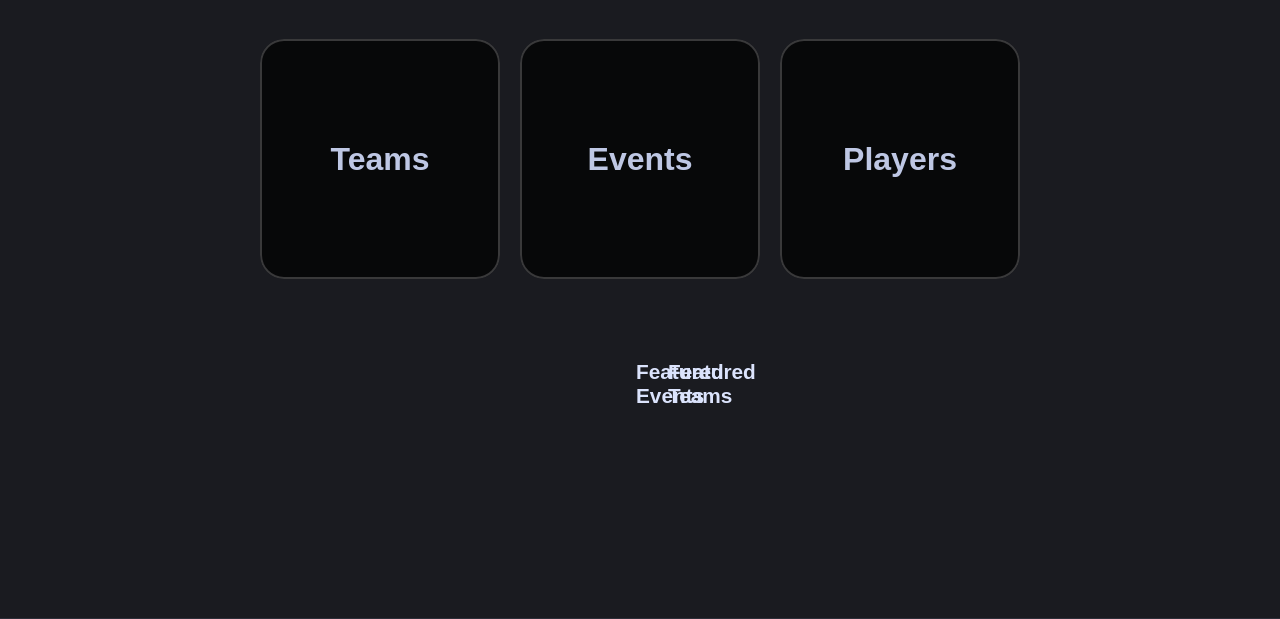
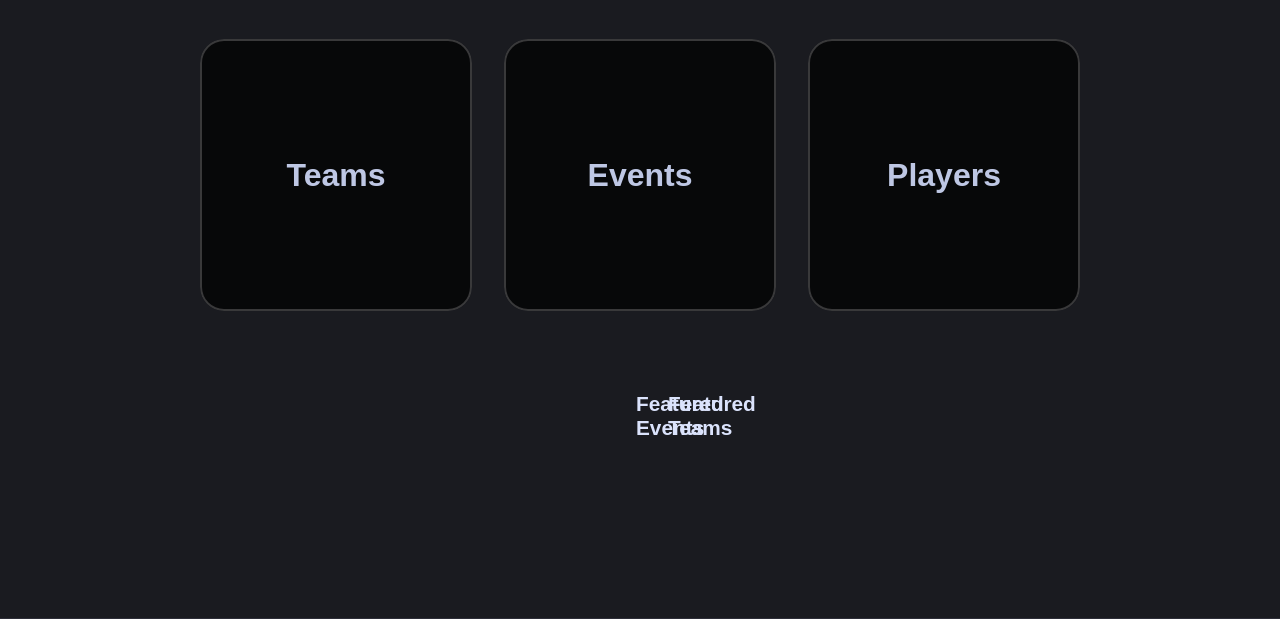
Before and after one commit to tyrohellion/demos, a Flask app: template templates/index.html in a window 1280 px wide. Shown: the part 63-682 px from the top of the page. Run offline with Flask 3, Linux system fonts and the light colour scheme; the template is opened without the code that fills it, so the values that code supplies are empty; parts of the project's set-up code (start-up, migrations or seed data) failed here and were passed over; some web fonts are replaced.

Commit message:
main home page boxes rewrite and font scalling

```diff
--- a/static/css/style-1.2.css
+++ b/static/css/style-1.3.css
@@ -243,17 +243,14 @@
   }
 }
 
-/* grid card area */
+/* index card area */
 
 .grid-container {
-  display: grid;
-  place-content: center;
-  grid-template-columns: repeat(auto-fit, 20rem);
-  grid-auto-rows: minmax(1rem, 20rem);
-  grid-auto-flow: auto;
-  grid-gap: 20px;
-  padding-top: 40px;
-  padding-bottom: 80px;
+  display: flex;
+  justify-content: center;
+  flex-wrap: wrap;
+  padding: 40px 1rem 80px 1rem;
+  gap: 2rem;
 }
 
 .grid-container section {
@@ -261,6 +258,8 @@
   color: var(--button-color);
   background-color: var(--match-results-background);
   display: flex;
+  width: 20rem;
+  height: 20rem;
   overflow: hidden;
 }
 
@@ -2674,16 +2681,16 @@
  * --------------------------------------------
  */
 @media all and (max-width: 1530px) {
-  .grid-container {
-    grid-template-columns: repeat(auto-fit, 15rem);
-    grid-auto-rows: minmax(1rem, 15rem);
+  .grid-container section {
+    width: 17rem;
+    height: 17rem;
   }
 }
 
 @media all and (min-width: 768px) and (max-width: 1024px) {
-  .grid-container {
-    grid-template-columns: repeat(auto-fit, 14rem);
-    grid-auto-rows: minmax(1rem, 14rem);
+  .grid-container section {
+    width: 14rem;
+    height: 14rem;
   }
 }
 
--- a/templates/event_info.html
+++ b/templates/event_info.html
@@ -6,7 +6,7 @@
     <title>{{ event.name }}</title>
     <meta name="description" content="" />
     <meta name="viewport" content="width=device-width, initial-scale=1" />
-    <link rel="stylesheet" href="/static/css/style-1.2.css" />
+    <link rel="stylesheet" href="/static/css/style-1.3.css" />
     <link rel="shortcut icon" href="{{ url_for('static', filename='/images/favicon.ico') }}">
 
     <link rel="preconnect" href="https://rsms.me/" />
--- a/templates/events.html
+++ b/templates/events.html
@@ -6,7 +6,7 @@
     <title>Events</title>
     <meta name="description" content="" />
     <meta name="viewport" content="width=device-width, initial-scale=1" />
-    <link rel="stylesheet" href="/static/css/style-1.2.css" />
+    <link rel="stylesheet" href="/static/css/style-1.3.css" />
     <link rel="shortcut icon" href="{{ url_for('static', filename='/images/favicon.ico') }}">
 
     <link rel="preconnect" href="https://rsms.me/" />
--- a/templates/index.html
+++ b/templates/index.html
@@ -6,7 +6,7 @@
     <title>demosgg</title>
     <meta name="description" content="" />
     <meta name="viewport" content="width=device-width, initial-scale=1" />
-    <link rel="stylesheet" href="/static/css/style-1.2.css" />
+    <link rel="stylesheet" href="/static/css/style-1.3.css" />
     <link rel="shortcut icon" href="{{ url_for('static', filename='/images/favicon.ico') }}">
 
     <link rel="preconnect" href="https://rsms.me/" />
--- a/templates/match_info.html
+++ b/templates/match_info.html
@@ -12,7 +12,7 @@
     {% endif %}
     <meta name="description" content="" />
     <meta name="viewport" content="width=device-width, initial-scale=1" />
-    <link rel="stylesheet" href="/static/css/style-1.2.css" />
+    <link rel="stylesheet" href="/static/css/style-1.3.css" />
     <link
       rel="shortcut icon"
       href="{{ url_for('static', filename='/images/favicon.ico') }}"
--- a/templates/player_info.html
+++ b/templates/player_info.html
@@ -6,7 +6,7 @@
     <title>{{ player.tag }}</title>
     <meta name="description" content="" />
     <meta name="viewport" content="width=device-width, initial-scale=1" />
-    <link rel="stylesheet" href="/static/css/style-1.2.css" />
+    <link rel="stylesheet" href="/static/css/style-1.3.css" />
     <link
       rel="shortcut icon"
       href="{{ url_for('static', filename='/images/favicon.ico') }}"
--- a/templates/players.html
+++ b/templates/players.html
@@ -6,7 +6,7 @@
     <title>Players</title>
     <meta name="description" content="" />
     <meta name="viewport" content="width=device-width, initial-scale=1" />
-    <link rel="stylesheet" href="/static/css/style-1.2.css" />
+    <link rel="stylesheet" href="/static/css/style-1.3.css" />
     <link rel="shortcut icon" href="{{ url_for('static', filename='/images/favicon.ico') }}">
 
     <link rel="preconnect" href="https://rsms.me/" />
--- a/templates/team_info.html
+++ b/templates/team_info.html
@@ -6,7 +6,7 @@
         <title>{{ team.name }}</title>
         <meta name="description" content="">
         <meta name="viewport" content="width=device-width, initial-scale=1">
-        <link rel="stylesheet" href="/static/css/style-1.2.css">
+        <link rel="stylesheet" href="/static/css/style-1.3.css">
         <link rel="shortcut icon" href="{{ url_for('static', filename='/images/favicon.ico') }}">
 
         <link rel="preconnect" href="https://rsms.me/">
--- a/templates/teams.html
+++ b/templates/teams.html
@@ -6,7 +6,7 @@
     <title>Teams</title>
     <meta name="description" content="" />
     <meta name="viewport" content="width=device-width, initial-scale=1" />
-    <link rel="stylesheet" href="/static/css/style-1.2.css" />
+    <link rel="stylesheet" href="/static/css/style-1.3.css" />
     <link rel="shortcut icon" href="{{ url_for('static', filename='/images/favicon.ico') }}">
 
     <link rel="preconnect" href="https://rsms.me/" />
```
Also changed, not shown: other parts of static/css/style-1.3.css (+38 -19 lines).
